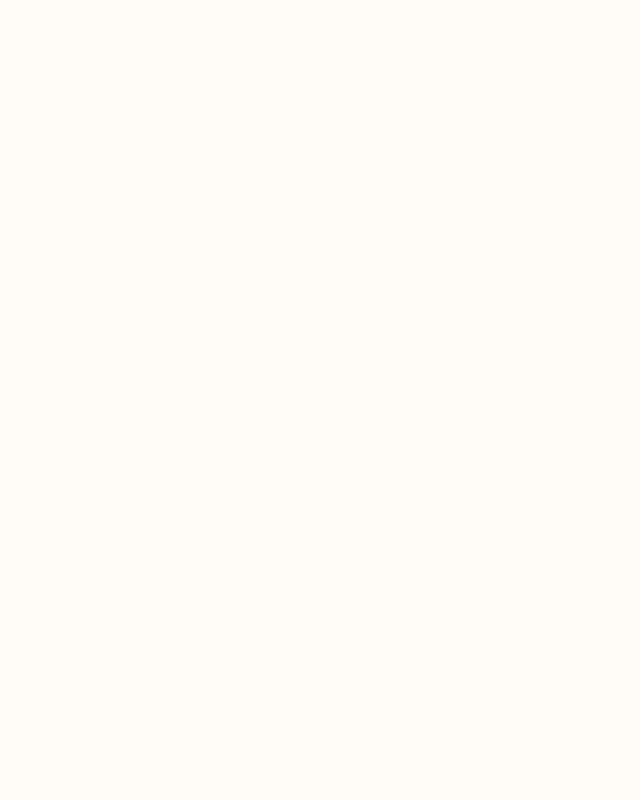
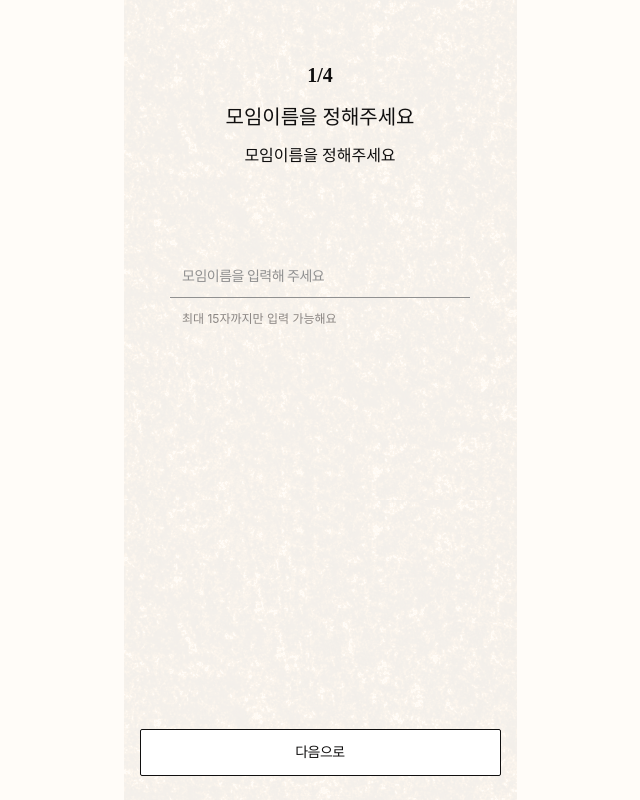
Before and after one commit to 2025-LIKELION-bilbly/Frontend, a React (Vite) app in the folder bilbly/: page /meeting/create/1 in a window 1280 px wide. Before the commit this address had no page. Shown: the whole page, without its empty margins (320-960 px from the left). Built offline with nearby package versions, Linux system fonts and the light colour scheme.

Commit message:
✨ feat: meeting-create 이름 작성 페이지 구현

```diff
--- a/bilbly/src/App.tsx
+++ b/bilbly/src/App.tsx
@@ -2,6 +2,7 @@ import { BrowserRouter, Routes, Route } from "react-router-dom";
 import HomePage from './pages/HomePage';
 import MeetingSelectPage from './features/meeting/pages/MeetingSelectPage';
 import GlobalStyle from './styles/GlobalStyle';
+import Step1NamePage from "./features/meeting/pages/meeting-create-page/Step1NamePage";
 
 // function App() {
 //   return (
@@ -23,6 +24,7 @@ function App() {
         <Routes>
           <Route path="/meeting" element={<MeetingSelectPage />} />
           <Route path="/main" element={<HomePage />} />
+          <Route path="/meeting/create/1" element={<Step1NamePage />} />
         </Routes>
       </BrowserRouter>
     </>
--- /dev/null
+++ b/bilbly/src/features/meeting/components/NextBtn.styles.ts
@@ -0,0 +1,53 @@
+import styled from "styled-components";
+
+export const ButtonWrapper = styled.button<{ $state: "default" | "valid" | "invalid" }>`
+    width: 100%;
+    display: flex;
+    padding: 12px;
+    justify-content: center;
+    align-items: center;
+    gap: 10px;
+    align-self: stretch;
+    border-radius: var(--border-radius-sm, 2px);
+
+    font-family: Pretendard;
+    font-size: 14px;
+    font-style: normal;
+    font-weight: 600;
+    line-height: 150%;
+    letter-spacing: -0.5px;
+
+    /* 기본, able, disable 상태별 배경색 */
+    background-color: ${({ $state }) => {
+        switch ($state) {
+        case "valid":
+            return "#FF7932";
+        case "invalid":
+            return "#CCC";
+        default:
+            return "#FFFFFF";
+        }
+    }};
+
+    /* 기본, able, disable 상태별 테두리 */
+    border: ${({ $state }) =>
+        $state === "default" ? "1px solid #100F0F" : "none"};
+
+    /* 기본, able, disable 상태별 글자색 */
+    color: ${({ $state }) => {
+        switch ($state) {
+        case "valid":
+            return "#FFFCF8";
+        case "invalid":
+            return "#7A7A7A";
+        default:
+            return "#100F0F";
+        }
+    }};
+
+    /* 상태별 클릭 가능 여부 */
+    cursor: ${({ $state }) => ($state === "valid" ? "pointer" : "default")};
+    pointer-events: ${({ $state }) => ($state === "valid" ? "auto" : "none")};
+
+    transition: 0.2s ease-in-out;
+`;
--- /dev/null
+++ b/bilbly/src/features/meeting/components/NextBtn.tsx
@@ -0,0 +1,22 @@
+// NextButton.tsx
+import * as S from "./NextBtn.styles";
+
+// valid: able, invalid: disable, default: 기본
+type NextButtonProps = {
+    label: string;
+    state: "default" | "valid" | "invalid";
+    onClick?: () => void;
+};
+
+const NextButton = ({ label, state, onClick }: NextButtonProps) => {
+    return (
+        <S.ButtonWrapper
+        $state={state}
+        onClick={state === "valid" ? onClick : undefined}
+        >
+        {label}
+        </S.ButtonWrapper>
+    );
+};
+
+export default NextButton;
--- /dev/null
+++ b/bilbly/src/features/meeting/pages/meeting-create-page/Step1NamePage.styles.ts
@@ -0,0 +1,137 @@
+import styled from "styled-components";
+import BackgroundPattern from '../../../../assets/background_pattern.png';
+
+export const Container = styled.div`
+    width: 100%;
+    max-width: 393px;
+    margin: 0 auto;
+    background-color: #FFFCF8;
+    display: flex;
+    flex-direction: column;
+    min-height: 100vh;
+    padding: 0 16px;
+    position: relative;
+    z-index: 0;
+
+    &::before {
+        content: "";
+        position: absolute; /* 이 Container(480px) 내부에 고정 */
+        top: 0;
+        left: 0;
+        right: 0;
+        bottom: 0;
+
+        /* 5. 피그마 속성 적용 */
+        background-image: url(${BackgroundPattern});
+        background-repeat: repeat;  /* Scale: Tile */
+        opacity: 0.1;               /* Opacity: 10% */
+        mix-blend-mode: multiply;   /* Blend: Multiply */
+
+        z-index: -1; /* 패턴을 이 컨테이너의 맨 뒤로 보냄 */
+    }
+`;
+
+// btn 제외 container
+export const MainContainer = styled.div`
+    display: flex;
+    width: 300px;
+    padding-top: 60px;
+    flex-direction: column;
+    align-items: center;
+    justify-content: center;
+    gap: 60px;
+    margin: 0 auto;
+`;
+
+export const MainBox1 = styled.div`
+    display: flex;
+    height: 135px;
+    flex-direction: column;
+    align-items: center;
+`;
+
+export const MainBox2 = styled.div`
+    display: flex;
+    flex-direction: column;
+    align-items: flex-start;
+    gap: 6px;
+    align-self: stretch;
+`;
+
+export const StepText = styled.div`
+    text-align: center;
+    color: #100f0f;
+    font-family: Pretendard;
+    font-size: 20px;
+    font-style: normal;
+    font-weight: 600;
+    line-height: 30px; /* 150% */
+    margin-bottom: 12px;
+`;
+
+export const Title = styled.div`
+    text-align: center;
+    color: #100f0f;
+    margin-bottom: 12px;
+    font-family: Pretendard;
+    font-size: 20px;
+    font-style: normal;
+    font-weight: 600;
+    line-height: 30px; /* 150% */
+`;
+
+export const SubTitle = styled.div`
+    color: #100F0F;
+    text-align: center;
+    font-family: Pretendard;
+    font-size: 16px;
+    font-style: normal;
+    font-weight: 400;
+    line-height: 24px; /* 150% */
+`;
+
+export const InputWrapper = styled.div`
+    display: flex;
+    flex-direction: column;
+    align-items: flex-start;
+    gap: 6px;
+    align-self: stretch;
+`;
+
+
+
+export const InputField = styled.input<{ $isInvalid: boolean }>`
+    width: 100%;
+    padding: 12px;
+    font-size: 16px;
+    border: none;
+    border-bottom: 1.5px solid
+        ${({ $isInvalid }) => ($isInvalid ? "#ED264E" : "#909090")};
+    background-color: transparent;
+    outline: none;
+
+    &::placeholder {
+    text-align: left;
+    font-family: Pretendard;
+    font-size: 14px;
+    font-style: normal;
+    font-weight: 400;
+    line-height: 21px; /* 150% */
+    letter-spacing: -0.5px;
+        color: ${({ $isInvalid }) => ($isInvalid ? "#FFB3B3" : "#909090")};
+    }
+`;
+
+export const Desc = styled.div<{ $isInvalid: boolean }>`
+    margin-top: 6px;
+    padding: 0 12px;
+    font-size: 12px;
+    color: ${({ $isInvalid }) => ($isInvalid ? "#ED264E" : "#8b8683")};
+`;
+
+
+export const BottomArea = styled.div`
+    margin-top: auto;
+    width: 100%;
+    padding-bottom: 24px;
+`;
--- /dev/null
+++ b/bilbly/src/features/meeting/pages/meeting-create-page/Step1NamePage.tsx
@@ -0,0 +1,52 @@
+import { useState } from "react";
+import * as S from "./Step1NamePage.styles";
+import NextBtn from "../../components/NextBtn";
+
+const Step1NamePage = () => {
+    const [name, setName] = useState("");
+
+    const isValid = name.length >= 1 && name.length <= 15;
+    const isInvalid = name.length > 0 && !isValid;
+    const buttonState = name.length === 0 ? "default" : isValid ? "valid" : "invalid";
+
+    const handleNext = () => {
+        if (!isValid) return;
+        console.log("다음 스텝으로 이동", name);
+        // navigate("/meeting/create/step2");
+    };
+
+    return (
+        <S.Container>
+            <S.MainContainer>
+                <S.MainBox1>
+                    <S.StepText>1/4</S.StepText>
+
+                    <S.Title>모임이름을 정해주세요</S.Title>
+                    <S.SubTitle>모임이름을 정해주세요</S.SubTitle>
+                </S.MainBox1>
+
+                <S.MainBox2>
+                    <S.InputWrapper>
+
+                        <S.InputField
+                        value={name}
+                        onChange={(e) => setName(e.target.value)}
+                        placeholder="모임이름을 입력해 주세요"
+                        $isInvalid={isInvalid}
+                        />
+
+                        <S.Desc $isInvalid={isInvalid}>
+                        최대 15자까지만 입력 가능해요
+                        </S.Desc>
+                    </S.InputWrapper>
+                </S.MainBox2>
+            </S.MainContainer>
+
+                <S.BottomArea>
+                    <NextBtn label="다음으로" state={buttonState} onClick={handleNext} />
+                </S.BottomArea>
+        </S.Container>
+    );
+};
+
+export default Step1NamePage;
```
Also changed, not shown: bilbly/src/features/meeting/pages/meeting-create-page/CodePage.tsx (added), bilbly/src/features/meeting/pages/meeting-create-page/SelectBookPage.tsx (added), bilbly/src/features/meeting/pages/meeting-create-page/Step2PeriodPage.tsx (added), bilbly/src/features/meeting/pages/meeting-create-page/Step3NamePage.tsx (added), bilbly/src/features/meeting/pages/meeting-create-page/Step4ColorPage.tsx (added).
